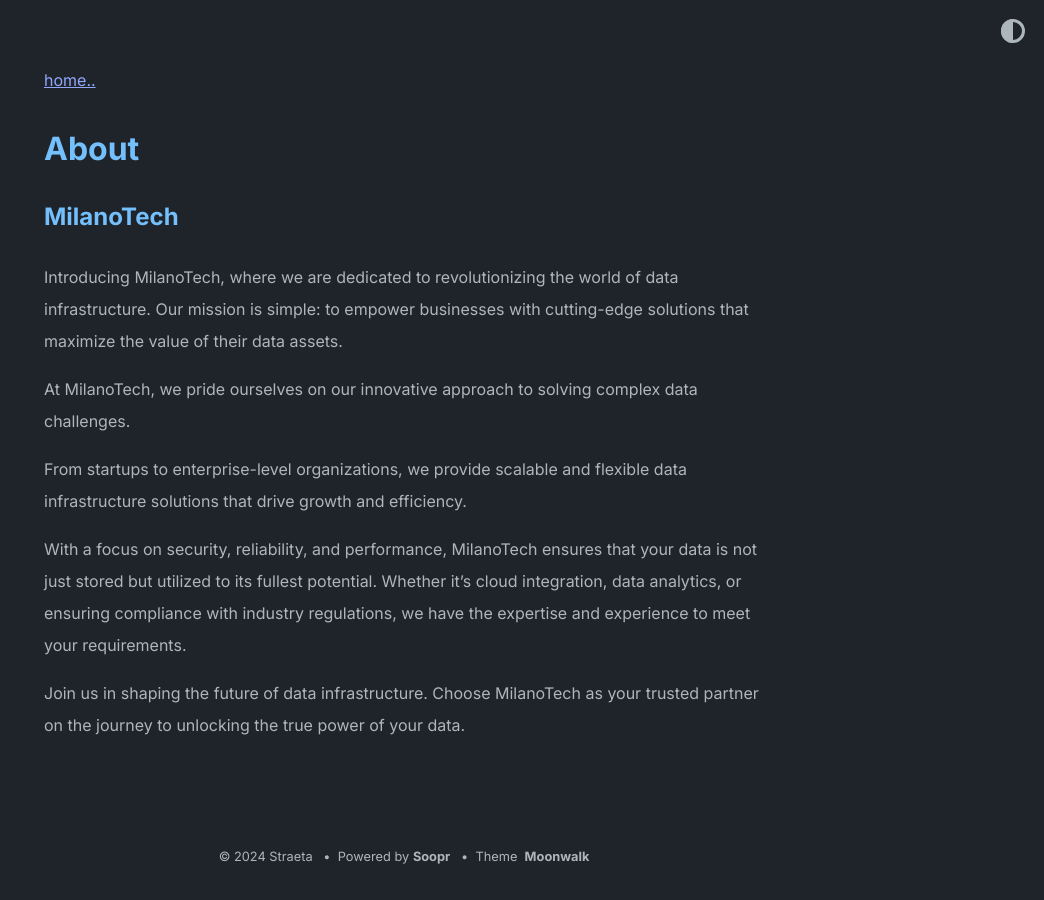
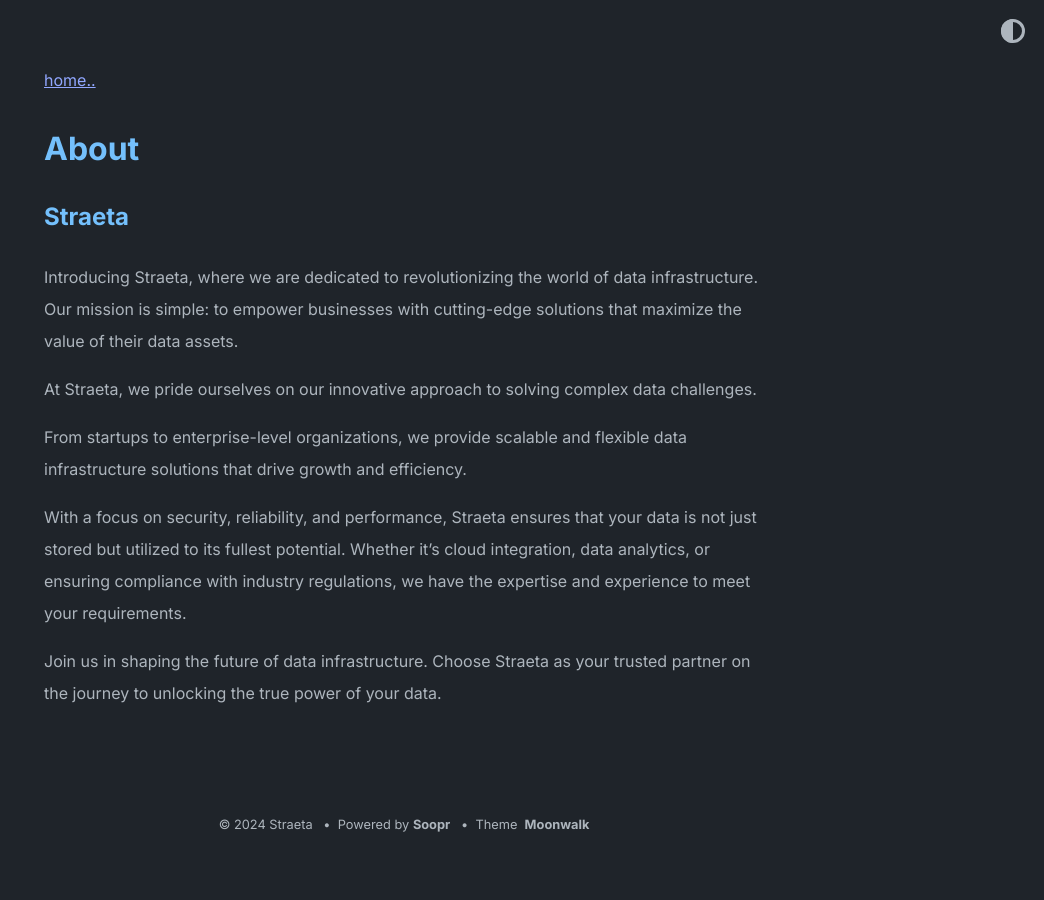
Before and after one commit to MilanoTech/milanotech.github.io, a Jekyll site: the page built from about.md, in a window 1280 px wide. Shown: the whole page, without its empty margins (236-1280 px from the left). Built offline with Jekyll 4.4.1, drawn with Linux system fonts in a browser that asks for light colours.

Commit message:
Update about.md

```diff
--- a/about.md
+++ b/about.md
@@ -3,14 +3,14 @@ layout: post
 title: About
 ---
 
-## MilanoTech
+## Straeta
 
-Introducing MilanoTech, where we are dedicated to revolutionizing the world of data infrastructure. Our mission is simple: to empower businesses with cutting-edge solutions that maximize the value of their data assets.
+Introducing Straeta, where we are dedicated to revolutionizing the world of data infrastructure. Our mission is simple: to empower businesses with cutting-edge solutions that maximize the value of their data assets.
 
-At MilanoTech, we pride ourselves on our innovative approach to solving complex data challenges.
+At Straeta, we pride ourselves on our innovative approach to solving complex data challenges.
 
 From startups to enterprise-level organizations, we provide scalable and flexible data infrastructure solutions that drive growth and efficiency.
 
-With a focus on security, reliability, and performance, MilanoTech ensures that your data is not just stored but utilized to its fullest potential. Whether it's cloud integration, data analytics, or ensuring compliance with industry regulations, we have the expertise and experience to meet your requirements.
+With a focus on security, reliability, and performance, Straeta ensures that your data is not just stored but utilized to its fullest potential. Whether it's cloud integration, data analytics, or ensuring compliance with industry regulations, we have the expertise and experience to meet your requirements.
 
-Join us in shaping the future of data infrastructure. Choose MilanoTech as your trusted partner on the journey to unlocking the true power of your data.
+Join us in shaping the future of data infrastructure. Choose Straeta as your trusted partner on the journey to unlocking the true power of your data.
```
